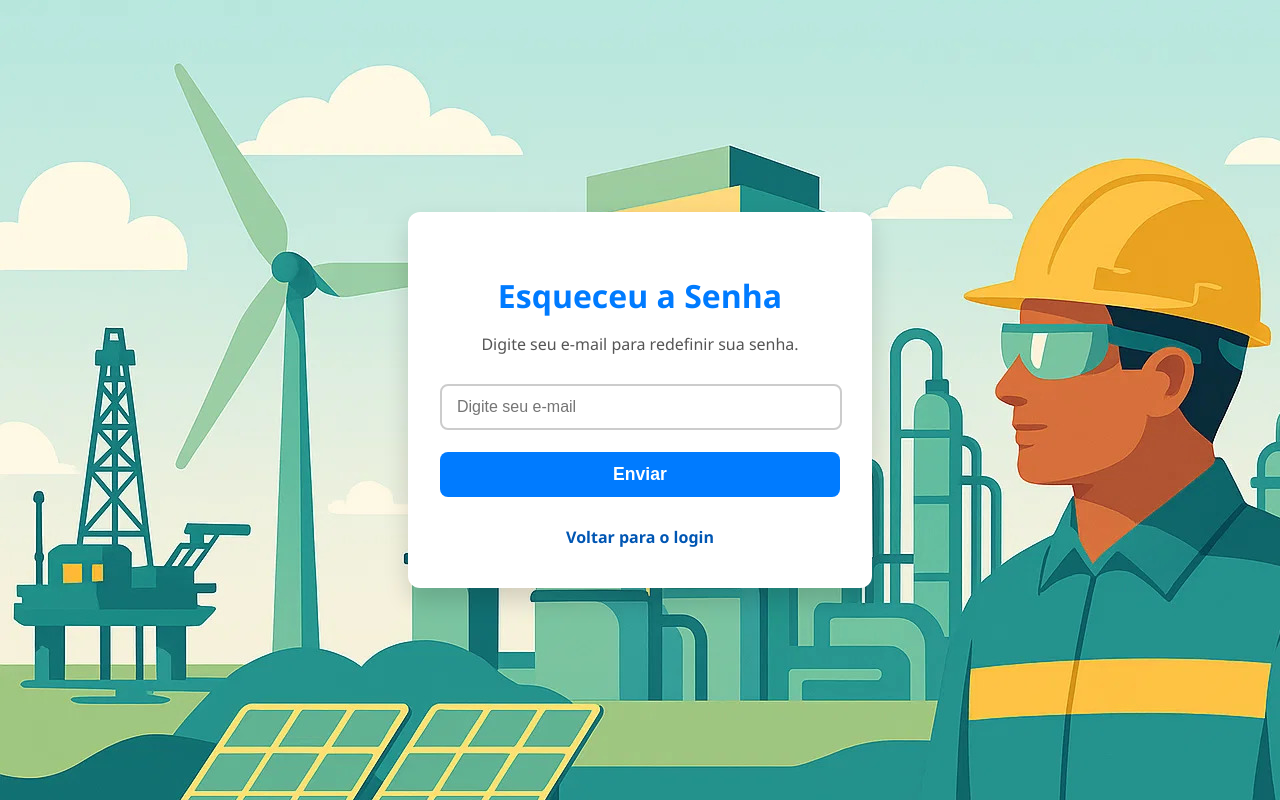
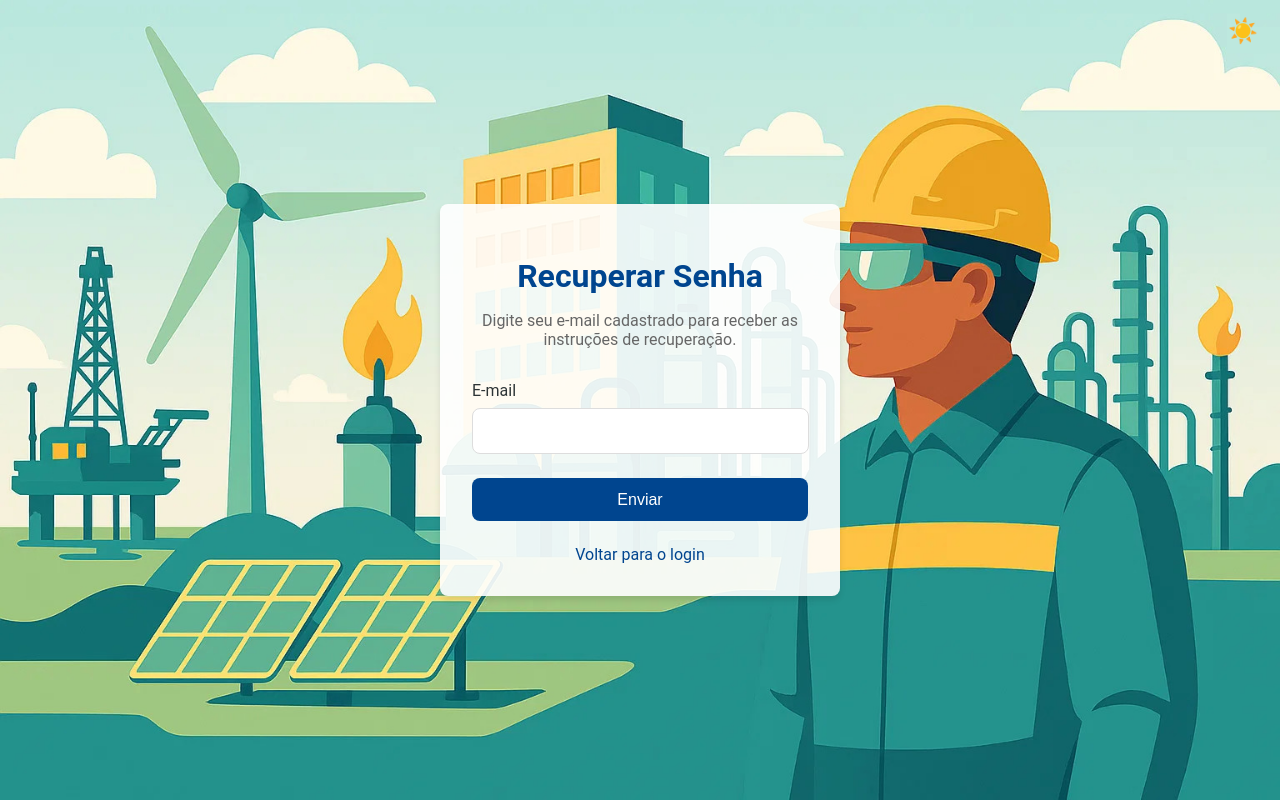
Before and after one commit to otaviozille/projeto-inova-o-SENAI, a PHP site: page /esqueceu-senha/esqueceu-senha.html in a window 1280 px wide. Run offline with PHP 8.4, Linux system fonts and the light colour scheme.

Commit message:
Implement password recovery feature; add email validation, token generation, and reset functionality; enhance UI with dark mode support.

```diff
--- a/composer.json
+++ b/composer.json
@@ -14,6 +14,7 @@
   ],
   "minimum-stability": "stable",
   "require": {
-        "vlucas/phpdotenv": "^5.6"
+    "vlucas/phpdotenv": "^5.6",
+    "phpmailer/phpmailer": "^6.10"
   }
 }
--- a/esqueceu-senha/esqueceu-senha.css
+++ b/esqueceu-senha/esqueceu-senha.css
@@ -1,110 +1,142 @@
+/* Variáveis de cor e transição */
+:root {
+  --primary-color: #00458f;
+  --secondary-color: #ffc220;
+  --text-dark: #ffffff;
+  --text-light: #2d3436;
+  --error-color: #e74c3c;
+  --border-radius: 8px;
+  --transition-speed: 0.3s;
+}
+
 /* Fonte e reset básico */
 body {
-  font-family: "Segoe UI", Tahoma, Geneva, Verdana, sans-serif;
+  margin: 0;
+  font-family: "Roboto", sans-serif;
   background-image: url("../imgs/fundo-login-claro.jpg");
-  margin: 0;
-  padding: 0;
+  background-size: cover;
+  background-position: center;
+  min-height: 100vh;
   display: flex;
+  align-items: center;
   justify-content: center;
-  align-items: center;
-  height: 100vh;
-  color: #333;
+  transition: background-color var(--transition-speed);
+}
+
+body.dark {
+  background-image: url("../imgs/fundo-login-escuro.jpg");
+  color: var(--text-dark);
 }
 
 /* Caixa central */
 .container {
-  background: #fff;
-  padding: 2.5rem 2rem;
-  border-radius: 12px;
-  box-shadow: 0 12px 25px rgba(0, 0, 0, 0.15);
+  width: 100%;
   max-width: 400px;
-  width: 90%;
-  text-align: center;
-  transition: transform 0.3s ease;
+  padding: 20px;
 }
 
-.container:hover {
-  transform: translateY(-5px);
+.recovery-box {
+  background-color: rgba(255, 255, 255, 0.9);
+  padding: 2rem;
+  border-radius: var(--border-radius);
+  box-shadow: 0 4px 6px rgba(0, 0, 0, 0.1);
+}
+
+body.dark .recovery-box {
+  background-color: rgba(30, 30, 30, 0.9);
 }
 
 /* Título */
 h1 {
-  font-size: 2rem;
-  margin-bottom: 0.5rem;
-  color: #007bff;
-  font-weight: 700;
+  color: var(--primary-color);
+  text-align: center;
+  margin-bottom: 1rem;
 }
 
 /* Parágrafo */
-p {
-  font-size: 1rem;
-  margin-bottom: 1.8rem;
-  color: #555;
+.description {
+  text-align: center;
+  margin-bottom: 2rem;
+  color: #666;
 }
 
-/* Campo email */
-input[type="email"] {
-  width: 92%;
-  padding: 12px 15px;
-  margin-bottom: 1.4rem;
-  border: 2px solid #ccc;
-  border-radius: 8px;
-  font-size: 1rem;
-  transition: border-color 0.3s ease;
+/* Campos de entrada */
+.input-group {
+  margin-bottom: 1.5rem;
 }
 
-input[type="email"]:focus {
-  outline: none;
-  border-color: #007bff;
-  box-shadow: 0 0 8px rgba(0, 123, 255, 0.4);
+label {
+  display: block;
+  margin-bottom: 0.5rem;
+  color: var(--text-light);
+}
+
+input {
+  width: 92%;
+  padding: 0.8rem;
+  border: 1px solid #ddd;
+  border-radius: var(--border-radius);
+  font-size: 1rem;
+}
+
+/* Mensagem de erro */
+.error-message {
+  color: var(--error-color);
+  font-size: 0.875rem;
+  margin-top: 0.5rem;
+  display: block;
 }
 
 /* Botão enviar */
-button {
-  background-color: #007bff;
+.submit-btn {
+  width: 100%;
+  padding: 0.8rem;
+  background-color: var(--primary-color);
   color: white;
   border: none;
-  padding: 12px 25px;
-  border-radius: 8px;
+  border-radius: var(--border-radius);
   cursor: pointer;
-  font-size: 1.1rem;
-  font-weight: 600;
-  transition: background-color 0.3s ease, box-shadow 0.3s ease;
-  width: 100%;
+  font-size: 1rem;
+  transition: background-color var(--transition-speed);
 }
 
-button:hover,
-button:focus {
-  background-color: #0056b3;
-  box-shadow: 0 6px 12px rgba(0, 86, 179, 0.6);
-  outline: none;
+.submit-btn:hover {
+  background-color: #003366;
 }
 
 /* Link voltar */
 .back-link {
-  display: inline-block;
-  margin-top: 1.8rem;
-  color: #0056b3;
-  font-weight: 600;
+  display: block;
+  text-align: center;
+  margin-top: 1.5rem;
+  color: var(--primary-color);
   text-decoration: none;
-  transition: color 0.3s ease;
 }
 
-.back-link:hover,
-.back-link:focus {
-  color: #003366;
-  text-decoration: underline;
-  outline: none;
+/* Botão de tema */
+.theme-btn {
+  position: fixed;
+  top: 1rem;
+  right: 1rem;
+  background: none;
+  border: none;
+  font-size: 1.5rem;
+  cursor: pointer;
+  z-index: 1000;
 }
 
-/* Responsividade simples */
-@media (max-width: 420px) {
-  .container {
-    padding: 2rem 1rem;
-  }
+/* Ajustes para modo escuro */
+body.dark label,
+body.dark .description {
+  color: var(--text-dark);
+}
 
-  button {
-    font-size: 1rem;
-    padding: 10px;
-  }
+body.dark input {
+  background-color: rgba(40, 40, 40, 0.9);
+  border-color: #666;
+  color: white;
 }
+
+body.dark .back-link {
+  color: var(--secondary-color);
+}
--- a/esqueceu-senha/esqueceu-senha.html
+++ b/esqueceu-senha/esqueceu-senha.html
@@ -1,20 +1,42 @@
 <!DOCTYPE html>
-<html lang="en">
-<head>
-    <meta charset="UTF-8">
-    <meta name="viewport" content="width=device-width, initial-scale=1.0">
-    <title>Esqueceu a Senha</title>
-    <link rel="stylesheet" href="esqueceu-senha.css">
-</head>
-<body>
+<html lang="pt-BR">
+  <head>
+    <meta charset="UTF-8" />
+    <meta name="viewport" content="width=device-width, initial-scale=1.0" />
+    <title>Recuperar Senha - Petrobras</title>
+    <link rel="stylesheet" href="esqueceu-senha.css" />
+  </head>
+  <body>
+    <button id="toggle-theme" class="theme-btn" aria-label="Alternar tema">
+      ☀️
+    </button>
+
     <div class="container">
-        <h1>Esqueceu a Senha</h1>
-        <p>Digite seu e-mail para redefinir sua senha.</p>
-        <form action="../php/processar-esqueceu-senha.php" method="POST">
-            <input type="email" name="email" placeholder="Digite seu e-mail" required>
-            <button type="submit">Enviar</button>
+      <div class="recovery-box">
+        <h1>Recuperar Senha</h1>
+        <p class="description">
+          Digite seu e-mail cadastrado para receber as instruções de
+          recuperação.
+        </p>
+
+        <form
+          id="recoveryForm"
+          action="../php/processar-esqueceu-senha.php"
+          method="POST"
+        >
+          <div class="input-group">
+            <label for="email">E-mail</label>
+            <input type="email" id="email" name="email" required />
+            <small class="error-message"></small>
+          </div>
+
+          <button type="submit" class="submit-btn">Enviar</button>
         </form>
+
         <a href="../login/login.html" class="back-link">Voltar para o login</a>
+      </div>
     </div>
-</body>
+
+    <script src="esqueceu-senha.js"></script>
+  </body>
 </html>
--- a/esqueceu-senha/esqueceu-senha.js
+++ b/esqueceu-senha/esqueceu-senha.js
@@ -0,0 +1,79 @@
+document.addEventListener("DOMContentLoaded", () => {
+  const form = document.getElementById("recoveryForm");
+  const emailInput = document.getElementById("email");
+  const darkModeToggle = document.getElementById("toggle-theme");
+  const body = document.body;
+
+  function validateEmail(email) {
+    return /^[^\s@]+@[^\s@]+\.[^\s@]+$/.test(email);
+  }
+
+  function showError(input, message) {
+    const errorElement = input.parentElement.querySelector(".error-message");
+    errorElement.textContent = message;
+    input.classList.add("error");
+  }
+
+  function clearError(input) {
+    const errorElement = input.parentElement.querySelector(".error-message");
+    errorElement.textContent = "";
+    input.classList.remove("error");
+  }
+
+  function showMessage(message, type) {
+    const messageDiv = document.createElement("div");
+    messageDiv.className = `alert alert-${type}`;
+    messageDiv.textContent = message;
+
+    const container = document.querySelector(".recovery-box");
+    container.insertBefore(messageDiv, form);
+
+    setTimeout(() => messageDiv.remove(), 5000);
+  }
+
+  // Validação do formulário
+  form.addEventListener("submit", async (e) => {
+    e.preventDefault();
+    clearError(emailInput);
+
+    if (!validateEmail(emailInput.value)) {
+      showError(emailInput, "Por favor, insira um e-mail válido");
+      return;
+    }
+
+    try {
+      const formData = new FormData(form);
+      const response = await fetch(form.action, {
+        method: "POST",
+        body: formData,
+      });
+
+      const data = await response.json();
+
+      if (data.success) {
+        showMessage(data.message, "success");
+        form.reset();
+      } else {
+        showMessage(data.message, "error");
+      }
+    } catch (error) {
+      showMessage("Erro ao processar a solicitação", "error");
+    }
+  });
+
+  // Tema escuro
+  function updateTheme(isDark) {
+    body.classList.toggle("dark", isDark);
+    darkModeToggle.textContent = isDark ? "🌙" : "☀️";
+    localStorage.setItem("theme", isDark ? "dark" : "light");
+  }
+
+  darkModeToggle.addEventListener("click", () => {
+    const isDark = !body.classList.contains("dark");
+    updateTheme(isDark);
+  });
+
+  // Inicializar tema
+  const savedTheme = localStorage.getItem("theme") === "dark";
+  updateTheme(savedTheme);
+});
--- a/login/login.js
+++ b/login/login.js
@@ -68,7 +68,7 @@ document.addEventListener("DOMContentLoaded", () => {
   // Mostrar/ocultar senha
   togglePassword.addEventListener("click", () => {
     const type =
-      passwordInput.getAttribute("type") === "password" ? "text" : "password";
+    passwordInput.getAttribute("type") === "password" ? "text" : "password";
     passwordInput.setAttribute("type", type);
     togglePassword.classList.toggle("fa-eye");
     togglePassword.classList.toggle("fa-eye-slash");
```
Also changed, not shown: php/processar-esqueceu-senha.php (+78 -0 lines), php/processar-redefinir-senha.php (added, +52 -0 lines), redefinir-senha/redefinir-senha.js (added, +90 -0 lines), redefinir-senha/redefinir-senha.php (added, +82 -0 lines), 2 other files. Lines whose indentation alone changed are shown as unchanged.
